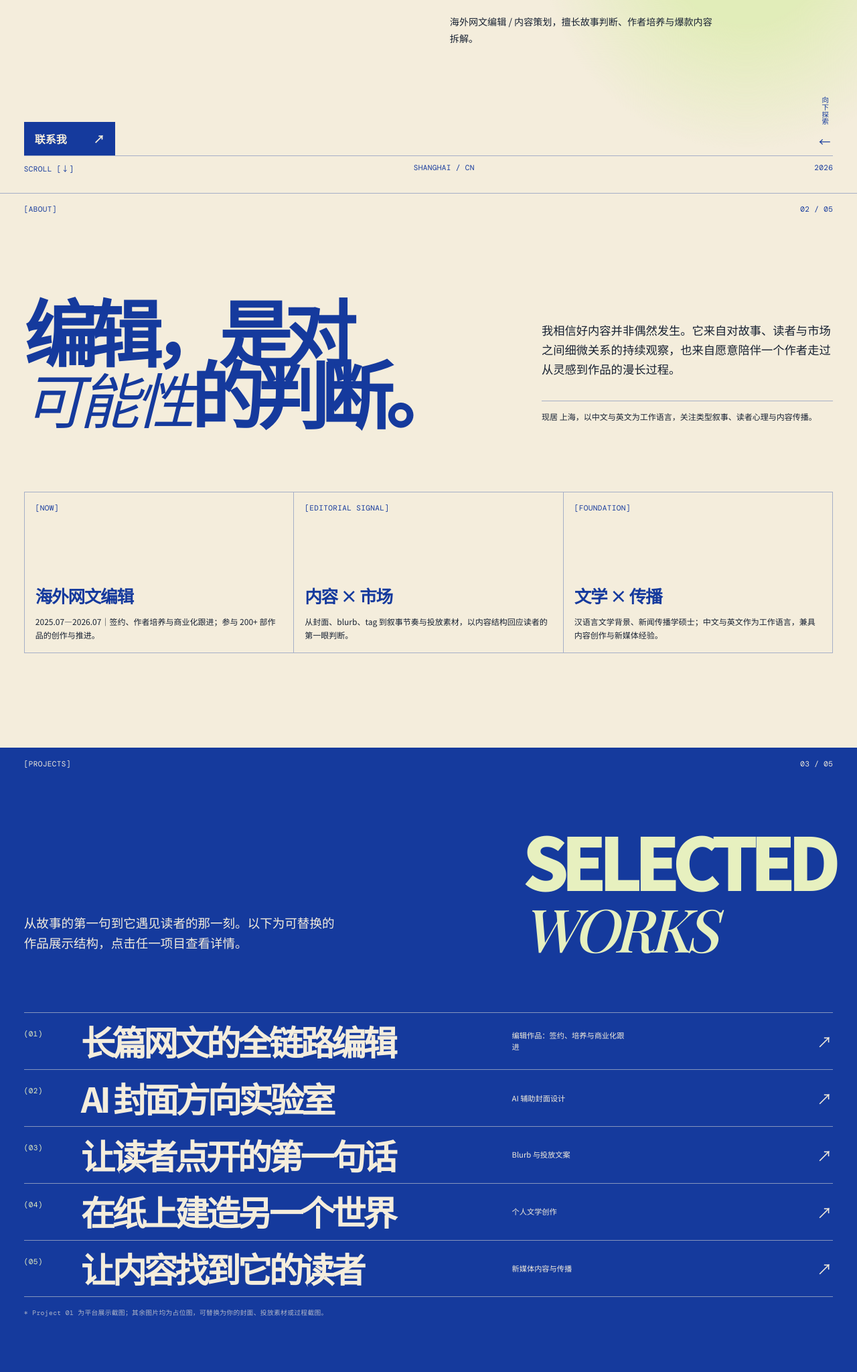
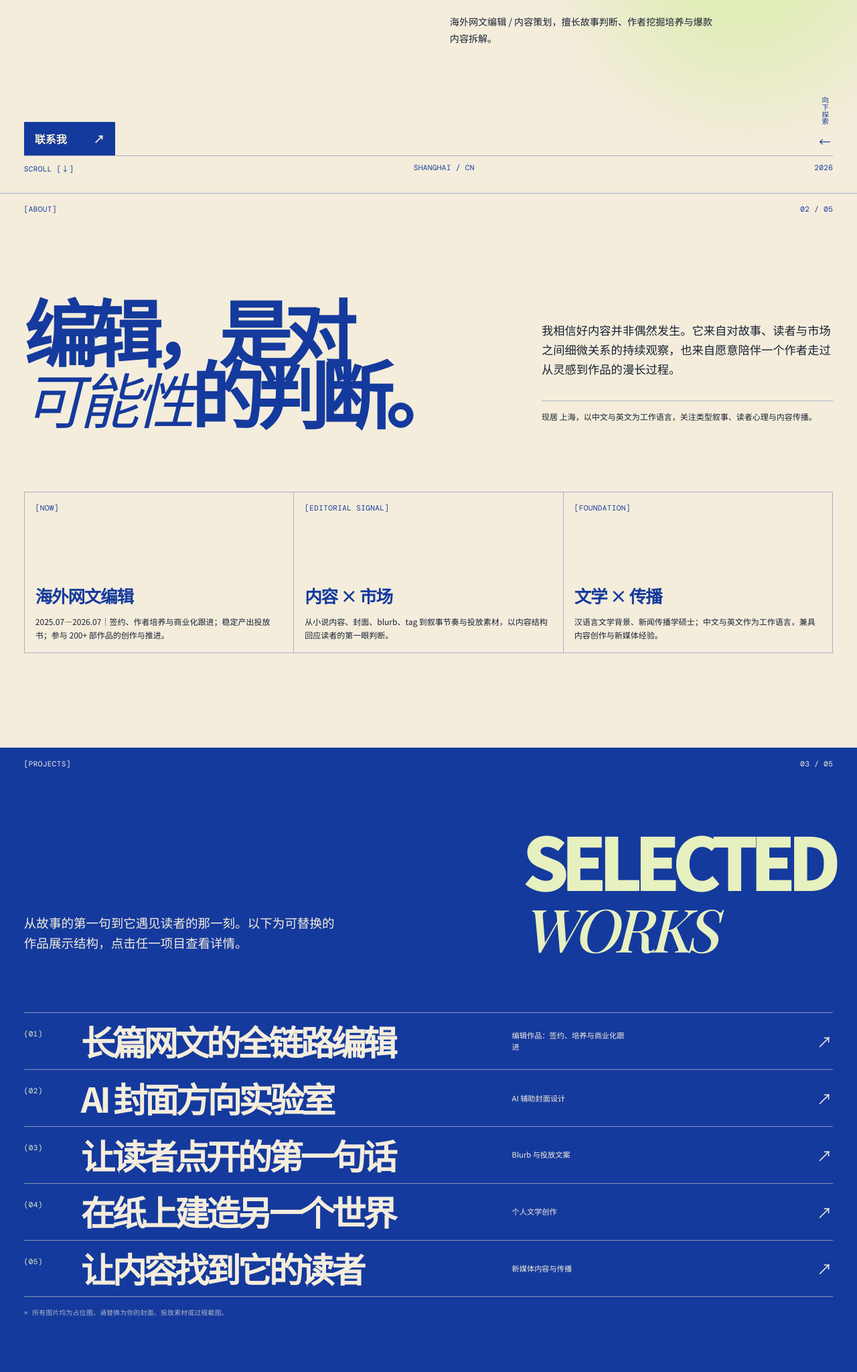
Before and after one commit to lvtomcat/yiqing-tu-portfolio, a website with bundled scripts: page index.html in a window 1280 px wide. Shown: the part 512-2560 px from the top of the page at 67% size. Built offline with nearby package versions, Linux system fonts and the light colour scheme; a web font is replaced by a local one.

Commit message:
chore: restore selected portfolio version

```diff
--- a/index.html
+++ b/index.html
@@ -61,7 +61,7 @@
           <h2 id="works-title" class="display-heading reveal">SELECTED<br /><i>WORKS</i></h2>
         </div>
         <div class="works-list" data-works-list aria-live="polite"></div>
-        <p class="image-note mono">* Project 01 为平台展示截图；其余图片均为占位图，可替换为你的封面、投放素材或过程截图。</p>
+        <p class="image-note mono">* 所有图片均为占位图。请替换为你的封面、投放素材或过程截图。</p>
       </section>
 
       <section class="services section-shell" id="services" aria-labelledby="services-title">
--- a/src/content.js
+++ b/src/content.js
@@ -4,7 +4,7 @@
 // ───────────────────────────────────────────────────────────────────────────
 export const siteContent = {
   name: "涂奕晴",
-  intro: "海外网文编辑 / 内容策划，擅长故事判断、作者培养与爆款内容拆解。",
+  intro: "海外网文编辑 / 内容策划，擅长故事判断、作者挖掘培养与爆款内容拆解。",
   location: "上海",
   email: "yiqing22tu@126.com",
   about: "我相信好内容并非偶然发生。它来自对故事、读者与市场之间细微关系的持续观察，也来自愿意陪伴一个作者走过从灵感到作品的漫长过程。",
@@ -12,12 +12,12 @@ export const siteContent = {
     {
       label: "[NOW]",
       title: "海外网文编辑",
-      text: "2025.07—2026.07｜签约、作者培养与商业化跟进；参与 200+ 部作品的创作与推进。"
+      text: "2025.07—2026.07｜签约、作者培养与商业化跟进；稳定产出投放书；参与 200+ 部作品的创作与推进。"
     },
     {
       label: "[EDITORIAL SIGNAL]",
       title: "内容 × 市场",
-      text: "从封面、blurb、tag 到叙事节奏与投放素材，以内容结构回应读者的第一眼判断。"
+      text: "从小说内容、封面、blurb、tag 到叙事节奏与投放素材，以内容结构回应读者的第一眼判断。"
     },
     {
       label: "[FOUNDATION]",
@@ -82,8 +82,8 @@ export const siteContent = {
   ],
   services: [
     { index: "01", title: "故事与市场判断", text: "用类型趋势、读者预期与故事钩子，判断一个项目值得被推进的方向。" },
-    { index: "02", title: "作者培养与内容编辑", text: "在尊重作者表达的前提下，共同打磨节奏、人物与可持续的创作路径。" },
+    { index: "02", title: "作者签约与内容编辑", text: "为作者提供爆款方向，共同打磨节奏、人物与可持续的创作路径。" },
     { index: "03", title: "包装与传播文案", text: "将故事转译成封面方向、blurb、tag 与投放语言，让它更容易被理解和选择。" },
-    { index: "04", title: "内容复盘与策略", text: "回看内容数据与用户反馈，把个案经验沉淀为可复用的下一次判断。" }
+    { index: "04", title: "内容复盘与策略", text: "回看内容数据与用户反馈，把个案经验沉淀为可复用的下一次产出。" }
   ]
 };
```
